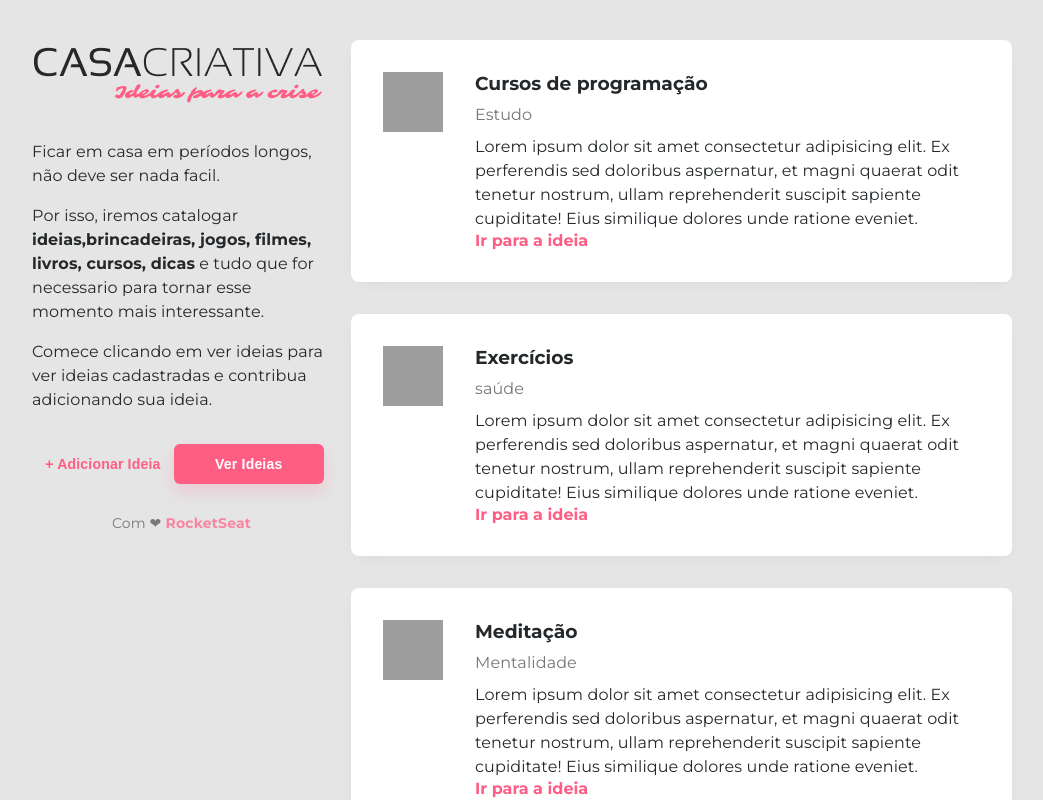
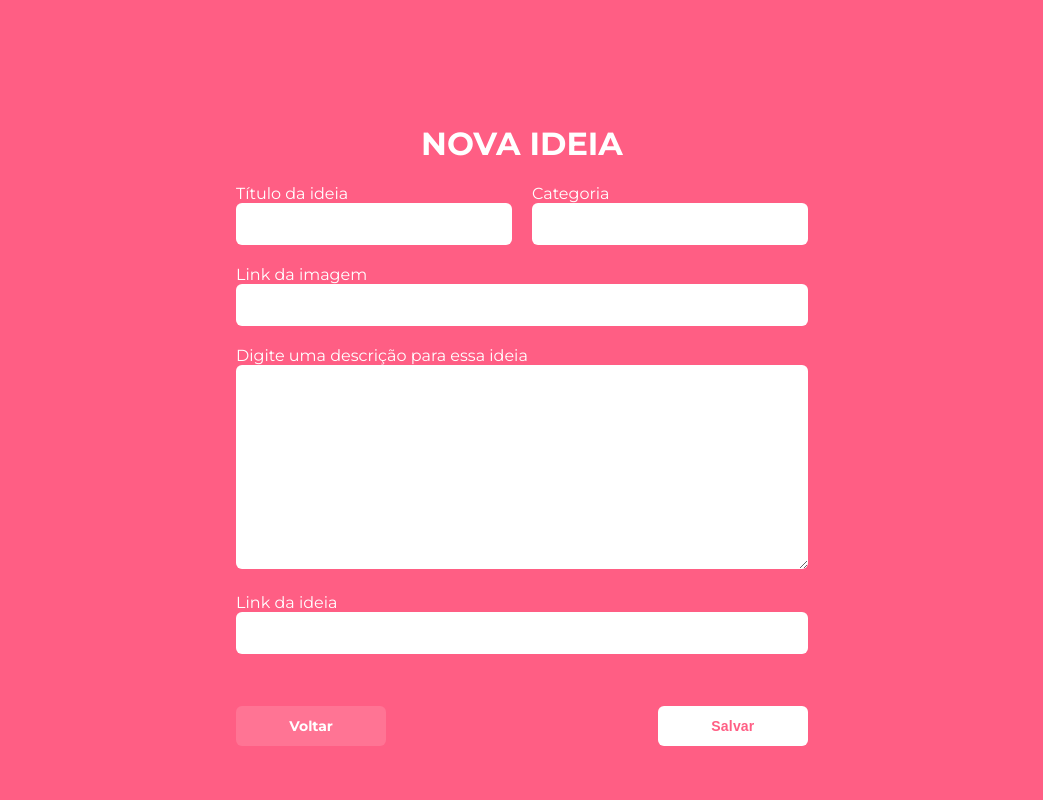
Before and after one commit to eleonaldosilva/Workshop-Dev, a plain HTML site: page index.html in a window 1280 px wide. Both pictures are taken after a click on the button "+ Adicionar Ideia". Shown: the top 800 px of the page, without its empty margins (118-1161 px from the left). Drawn offline with Linux system fonts and the light colour scheme; grey boxes are pictures that could not be loaded.

Commit message:
refactoring and updating

```diff
--- a/css/style.css
+++ b/css/style.css
@@ -1,3 +1,4 @@
+/* Global style */
 body {
     background-color: #e5e5e5;
     color: #24282b;
@@ -5,8 +6,8 @@ body {
     font-family: 'Montserrat', sans-serif;
 }
 
-.hide {
-    display: none;
+body.hideScroll{
+    overflow: hidden;
 }
 
 a{
@@ -25,6 +26,28 @@ p, .description{
     letter-spacing: 0.1px;
 }
 
+.button{
+    color: #ffffff;
+    font-size: 14px;
+    font-weight: bold;
+    background-color: #ff5e84;
+    width: 150px;
+    height: 40px;
+    border-radius: 6px;
+    display: flex;
+    align-items: center;
+    justify-content: center;
+
+}
+
+.button:hover{
+    background-color: #0984e3;
+    text-decoration: none;
+    transform: 400ms;
+}
+
+/* standard style */
+
 #container{
     width: 90%;
     max-width: 980px;
@@ -34,7 +57,7 @@ p, .description{
 
 #intro{
     width: 300px;
-    margin-right: 20px;
+    margin-right: 64px;
 }
 
 main{
@@ -55,19 +78,6 @@ button {
 
 button:hover{
     text-decoration: underline;
-}
-
-button.fat {
-    color: #ffffff;
-    background: #ff5e84;
-    width: 150px;
-    height: 40px;
-    border-radius: 6px;
-    box-shadow: 0px 8px 16px #ff5e8432;
-}
-
-button.fat:hover{
-    text-decoration: none;
 }
 
 #button{
@@ -117,3 +127,166 @@ footer a {
 .idea description {
     margin: 16px 0;
 }
+
+/* modal */
+
+#modal{
+    background: #ff5e84;
+    position: absolute;
+    top: 0;
+    right: 0;
+    bottom: 0;
+    left: 0;
+    display: flex;
+    justify-content: center;
+    transition: 400ms;
+
+}
+
+#modal.addScroll{
+    overflow: auto;
+}
+
+#modal .content{
+    margin-top: 8%;
+    color:#ffffff;
+}
+
+#modal .content h1{
+    text-align: center;
+    text-transform: uppercase;
+}
+
+#modal form{
+    width: 80%;
+    max-width: 800px;
+    margin: 0 auto 8%;
+    display: grid;
+    grid-template-columns: 1fr 1fr;
+     gap: 20px;
+}
+
+.content form div:nth-child(3),
+.content form div:nth-child(4),
+.content form div:nth-child(5){
+    grid-column: span 2;
+}
+
+ form input,form textarea{
+     width: 100%;
+     padding: 12px;
+     border-radius: 6px;
+     border: #ff5e8432;
+     outline: none;
+     font-size: 16px;
+     box-sizing: border-box;
+ }
+
+form a{
+    background-color: #ffffff22;
+    color: #ffffff;
+    width: 150px;
+    height: 40px;
+    border-radius: 6px;
+    display: flex;
+    align-items: center;
+    justify-content: center;
+    align-self: end;
+    font-size: 14px;
+    font-weight: bold;
+    transition: 400ms;
+}
+
+form a:hover{
+    background: #ffffff;
+    color: #ff5e84;
+    text-decoration: none;
+}
+
+ form button{
+     background: #ffffff;
+     width: 150px;
+     height: 40px;
+     border-radius: 6px;
+     cursor: pointer;
+     margin-top: 32px;
+     grid-column: 2;
+    justify-self: end;
+    transition: 400ms;
+
+ }
+
+ form button:hover{
+     text-decoration: none;
+     color: #ffffff;
+     background-color: #0984e3;
+ }
+
+ #modal.hide {
+     visibility: hidden;
+     opacity: 0;
+
+}
+
+/* idea.html */
+
+#page-idea #container{
+    display: block;
+}
+
+#page-idea header{
+    display: flex;
+    justify-content: space-between;
+}
+
+#page-idea nav{
+    display: flex;
+    align-items: center;
+}
+
+#page-idea nav li{
+    list-style: none;
+    margin-right: 16px;
+}
+
+#page-idea nav li a{
+    color: #25282b;
+}
+#page-idea nav li a.button{
+    color: #ffffff;
+}
+
+#page-idea nav li:last-child{
+    margin: 0;
+}
+
+
+section#title{
+    text-align: center;
+
+}
+
+section#title p{
+    opacity: 0.7;
+    margin: 0;
+}
+
+section#title h1{
+    margin: 0;
+    font-size: 28px;
+    font-weight: 600;
+}
+
+section#ideas{
+    display: grid;
+    grid-template-columns: 1fr 1fr;
+    gap: 20px;
+}
+
+section#ideas .idea{
+    margin: 0;
+}
+
+section#title,section#ideas,footer{
+    margin-top: 64px;
+}
--- a/index.html
+++ b/index.html
@@ -1,5 +1,5 @@
 <!DOCTYPE html>
-<html lang="en">
+<html lang="pt-br">
 <head>
     <meta charset="UTF-8">
     <title>Casa Criativa</title>
@@ -14,7 +14,9 @@
         <section id="intro">
 
             <header>
-                <img src="logo.png" alt="Logo da Casa Criativa">
+                <a href="index.html">
+                    <img src="image/logo.png" alt="Logo da Casa Criativa">
+                </a>
             </header>
 
             <main>
@@ -31,17 +33,17 @@
             </main>
 
             <section id="button">
-                <button>+ Adicionar Ideia</button>
-                <button class="fat">Ver Ideias</button>
+                <button onclick="onOff()">+ Adicionar Ideia</button>
+                <a href="idea.html" class="button">Ver Ideias</a>
             </section>
 
             <footer>
-                Com ❤ <a href="http://rocketseat.com.br">RocketSeat</a>
+                Com ❤ <a href="http://rocketseat.com.br" target="_blank">RocketSeat</a>
             </footer>
 
         </section>
 
-        <section id="last-idieas">
+        <section id="last-ideas">
 
             <div class="idea">
                 <img src="https://image.flaticon.com/icons/svg/2729/2729007.svg"
@@ -85,11 +87,36 @@
         </section>
 
     </div>
-
-    <div id="modal">
+    <!--modal-->
+    <div id="modal" class="hide">
         <div class="content">
             <h1>Nova Ideia</h1>
-            <form action=""></form>
+            <form action="">
+                <div class="input-wrapper">
+                    <label for="title">Título da ideia</label>
+                    <input type="text" name="title" >
+                </div>
+                <div class="input-wrapper">
+                    <label for="category">Categoria</label>
+                    <input type="text" name="category" >
+                </div>
+                <div class="input-wrapper">
+                    <label for="image">Link da imagem</label>
+                    <input type="url" name="image" >
+                </div>
+                <div class="input-wrapper">
+                    <label for="description">Digite uma descrição para essa ideia</label>
+                    <textarea name="description" cols="30" rows="10"></textarea>
+                </div>
+                <div class="input-wrapper">
+                    <label for="link">Link da ideia</label>
+                    <input type="url" name="link" >
+                </div>
+                <a href="#" onclick="onOff()">Voltar</a>
+                <button>Salvar</button>
+
+            </form>
+
         </div>
     </div>
 
--- a/js/scripts.js
+++ b/js/scripts.js
@@ -1,3 +1,5 @@
-document.querySelector("button.fat").addEventListener("click", function() {
-    document.querySelector("#footer").classList.toggle("hide")
-})
+function onOff() {
+    document.querySelector("#modal").classList.toggle("hide")
+    document.querySelector("body").classList.toggle("hideScroll")
+    document.querySelector("#modal").classList.toggle("addScroll")
+}
```
Also changed, not shown: idea.html (added, +122 -0 lines), image/logo.png (renamed from logo.png).
